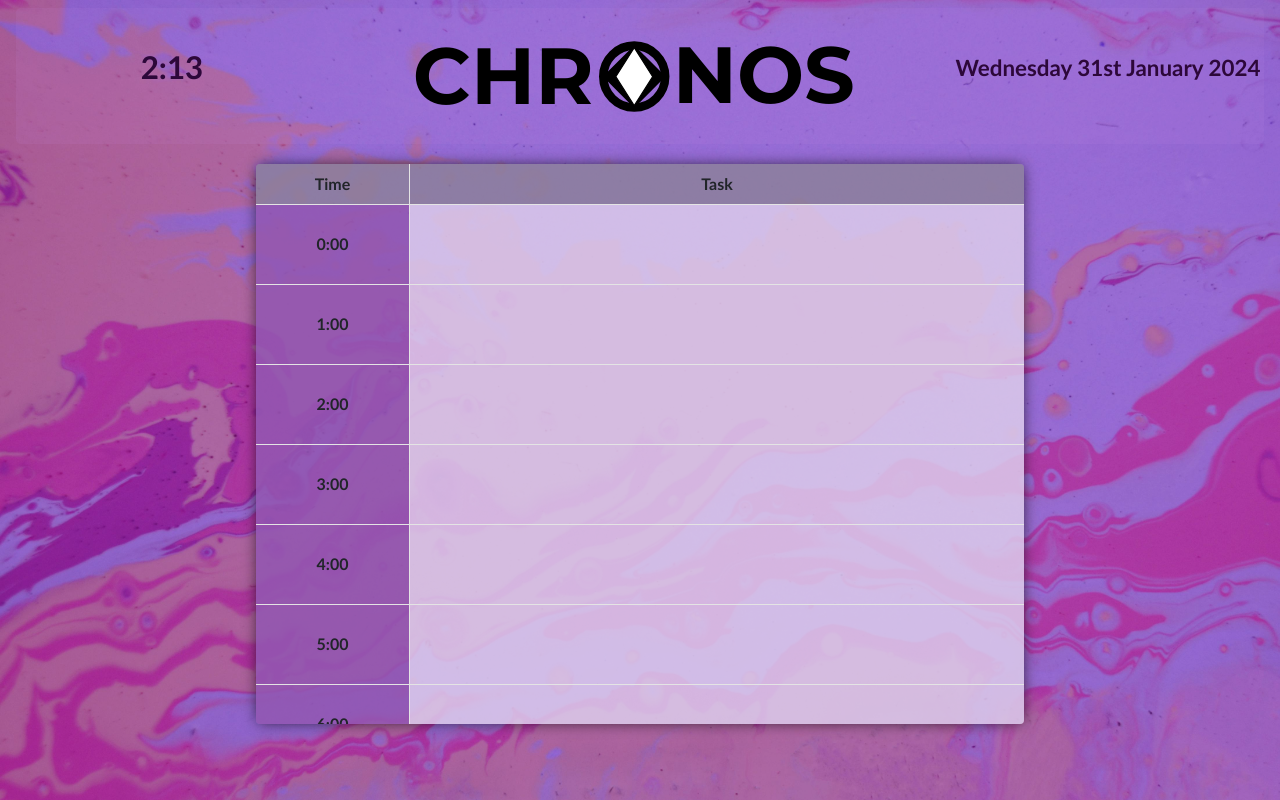
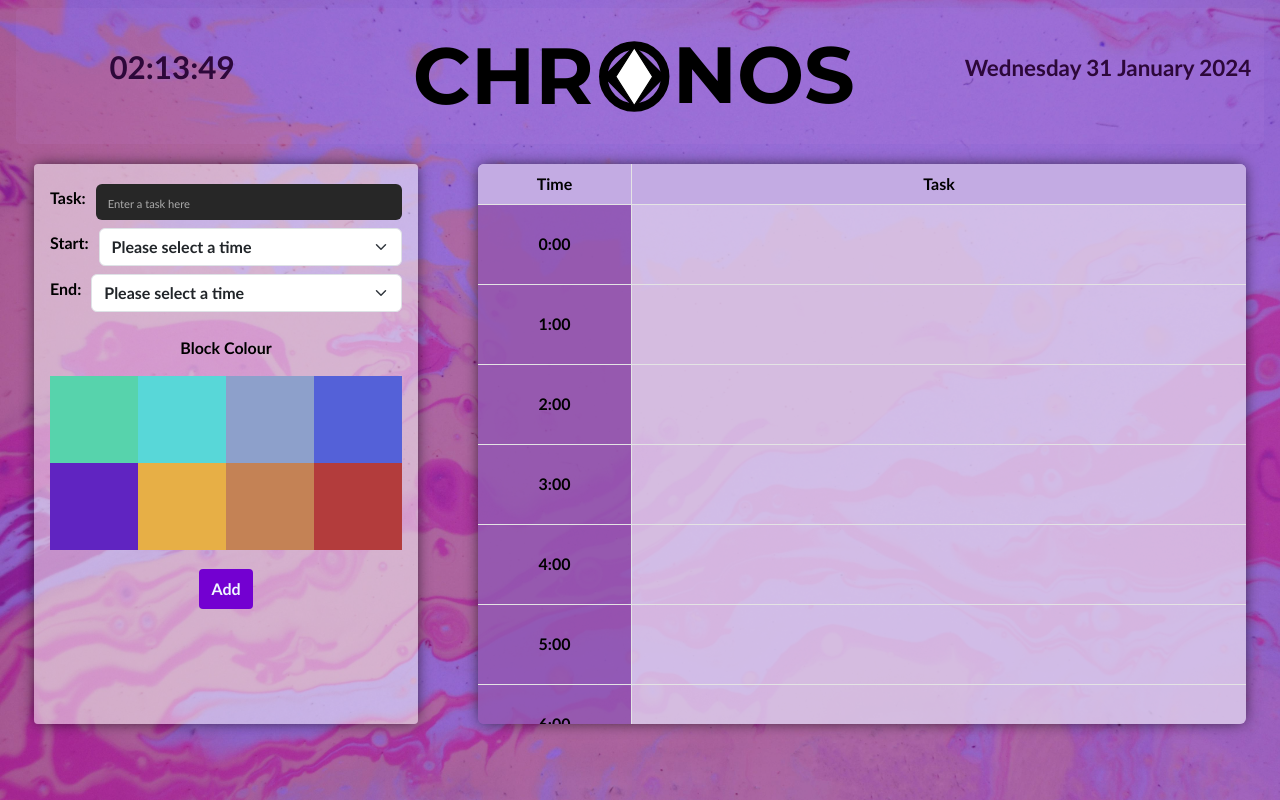
Before and after one commit to syntaxError-23/chronos-app-react, a React (Vite) app in the folder chronos-app/: page /schedule in a window 1280 px wide. Built offline with nearby package versions, Linux system fonts and the light colour scheme.

Commit message:
Adds new task modal to schedule component which creates object on button press

```diff
--- a/chronos-app/src/components/Landing/index.jsx
+++ b/chronos-app/src/components/Landing/index.jsx
@@ -1,4 +1,5 @@
 import React from "react"
+import { useState } from "react";
 import {Link} from 'react-router-dom'
 import 'bootstrap/dist/css/bootstrap.min.css';
 import chronosLogo from '../../assets/CHRONOS-logo-300dpi.svg';
@@ -7,10 +8,25 @@ import dayjs from 'dayjs'
 
 function Landing({children}){
 
+
+    let timeRightNow = dayjs().format('HH:mm:ss');
+
+    // const [time, setTime] = useState(timeRightNow)
+
+    // const updateTime = () => {
+    //     setTime(timeRightNow);
+    // }
+
+    // setInterval(updateTime, 500);
+
     let suffix = '';
 
     const dateToday1 = dayjs().format('dddd D');
     const dateToday2 = dayjs().format('MMMM YYYY');
+
+    let completeDate = `${dateToday1}${suffix} ${dateToday2}`;
+    console.log(completeDate);
+
 
     switch(parseInt(dayjs().format('D'))) {
         case 1:
@@ -26,13 +42,6 @@ function Landing({children}){
         default:
             suffix = 'th'
     }
-
-    let completeDate = `${dateToday1}${suffix} ${dateToday2}`;
-    console.log(completeDate);
-
-    let timeRightNow = dayjs().format('H:mm');
-
-
 
     return (
     <>
--- a/chronos-app/src/components/Login/index.jsx
+++ b/chronos-app/src/components/Login/index.jsx
@@ -7,8 +7,6 @@ import 'bootstrap/dist/css/bootstrap.min.css';
 function Login(){
 
     console.log('Hello');
-
-
     return (
     <>
         <div id="login-area" className="p-4 mb-5">
--- a/chronos-app/src/components/Schedule/index.jsx
+++ b/chronos-app/src/components/Schedule/index.jsx
@@ -1,15 +1,162 @@
-import React from "react";
+import { useEffect, useState } from "react";
 import './schedule.css';
 
 function Schedule() {
+
+    const [inputValue, setInputValue] = useState('');
+    const [selectStartValue, setSelectStartValue] = useState('');
+    const [selectEndValue, setSelectEndValue] = useState('');
+
+    /* *************** Creates arrays of units of time to be used as time slots *************** */
+
+    // Variable declarations
     const hoursArr = [];
+    const timeSlotsArr =[];
+    const combinedSlotsArr = [];
+    let cumulativeQuarters = 0;
 
+    //Create array of hours
     for(let i=0; i<24; i++){
         hoursArr.push(i)
     }
 
+    //Create array of 10 minute slots
+    for(let j=0; j<5; j++){
+        cumulativeQuarters+=0.1;
+        timeSlotsArr.push(cumulativeQuarters.toFixed(2));
+    }
+
+    //Create array of hours going up in 10 min increments
+    hoursArr.forEach((hour) => {
+        let prefix = '0';
+
+        if(hour > 9){
+            prefix = '';
+        }
+        timeSlotsArr.forEach((slot) => {
+
+          let currentSlot = `${prefix}${hour}:${slot.slice(2)}`;
+          combinedSlotsArr.push(currentSlot);
+        });
+      });
+
+    /* *************** Create object on button press (add button in new task modal) *************** */
+
+    class Task {
+        constructor(desc, start, end, colour){
+            this.desc = desc;
+            this.start = start;
+            this.end = end;
+            this.colour = colour;
+        }
+    }
+
+    let tasksArr = [];
+    const handleInputChange = (event) => {
+        setInputValue(event.target.value);
+        };
+
+    const handleSelectStart = event => {
+        setSelectStartValue(event.target.value);
+    }
+
+    const handleSelectEnd = event => {
+        setSelectEndValue(event.target.value);
+    }
+
+    const handleClick = () => {
+        let currentTask = new Task(inputValue, selectStartValue, selectEndValue, 'red');
+        tasksArr.push(currentTask);
+        console.log(currentTask);
+        console.log(tasksArr)
+    }
+
+    const timeDiff = (start, end) => {
+        console.log('Time diff function');
+        console.log('----------------------------')
+        let startHour = start.slice(0,2);
+        let startMin = start.slice(3);
+        let endHour = end.slice(0,2);
+        let endMin = end.slice(3);
+
+        let hourDiff = parseInt(endHour) - parseInt(startHour);
+        console.log(hourDiff);
+        let minDiff = parseInt(endMin) - parseInt(startMin);
+        console.log(minDiff);
+    }
+
+    timeDiff('00:40', '02:30');
+
+
+    /* *************** Returned JSX *************** */
     return(
         <>
+
+        {/* *************** New task modal container *************** */}
+
+            <div id="schedule-content">
+
+                <div id="new-task-container" className="py-1 px-3">
+
+                    <div className="new-task-div mt-3 mb-2" id="new-task-form">
+                        <label htmlFor="new-task" className="schedule-input-label form-label">Task:</label>
+                        <input onChange={handleInputChange} value={inputValue} type="text" id="new-task-input" name="new-task" className="form-control" placeholder="Enter a task here"/>
+                    </div>
+
+                    <div className="new-task-div" id="schedule-dropdowns">
+
+                        <div id="dropdown-1" className="dropdown-container mb-2">
+                            <label htmlFor="duration" className="schedule-input-label form-label" >Start:</label>
+                            <select onChange={handleSelectStart} value={selectStartValue} name="duration" id="new-task-duration" className="form-select">
+                                <option value="prompt">Please select a time</option>  {/**/}
+                                {combinedSlotsArr.map((slot, index) => (
+                                    <option key={index} value={slot}>{slot}</option>
+                                ))}
+                            </select>
+                        </div>
+
+                        <div id="dropdown-2" className="dropdown-container">
+                            <label htmlFor="duration" className="schedule-input-label form-label" >End:</label>
+                            <select onChange={handleSelectEnd} value={selectEndValue}name="duration" id="new-task-duration" className="form-select">
+                                <option value="prompt">Please select a time</option>
+                                {combinedSlotsArr.map((slot, index) => (
+                                    <option key={index} value={slot}>{slot}</option>
+                                ))}
+                            </select>
+                        </div>
+
+                    </div>
+
+                    <div id="colour-picker-container" className="my-4">
+
+                        <p className="text-center" id="colour-picker-title">Block Colour</p>
+
+                        <div id="colour-picker" className="">
+                            <div className="cp-row">
+                               <div className="colour-container"></div>
+                               <div className="colour-container"></div>
+                               <div className="colour-container"></div>
+                               <div className="colour-container"></div>
+                            </div>
+
+                            <div className="cp-row">
+                               <div className="colour-container"></div>
+                               <div className="colour-container"></div>
+                               <div className="colour-container"></div>
+                               <div className="colour-container"></div>
+                            </div>
+                        </div>
+                    </div>
+
+
+                    <div className="btn-wrapper py-3" id="new-task-btn-wrapper">
+                        <button onClick={handleClick} id="new-task-btn" >Add</button>
+                    </div>
+
+                </div>
+
+                {/* *************** Schedule section *************** */}
+
                 <div id="schedule-container">
                     <table className="">
                         <thead>
@@ -23,12 +170,17 @@ function Schedule() {
                             hoursArr.map((hour) => (
                                 <tr key={hour} className="schedule-row">
                                     <td className="time-block text-center">{hour}:00</td>
-                                <td className="task-block text-center"></td>
+                                    <td className="task-block text-center">
+                                        <div>
+                                        </div>
+                                    </td>
                                 </tr>
                             ))}
                         </tbody>
                     </table>
                 </div>
+            </div>
+
         </>
     )
 }
--- a/chronos-app/src/components/Schedule/schedule.css
+++ b/chronos-app/src/components/Schedule/schedule.css
@@ -1,16 +1,24 @@
-/* ******************** Schedule area styles ******************** */
+/* ******************** Schedule content styles ******************** */
+div#schedule-content{
+    display: flex;
+    justify-content: center;
+}
+
+
+
+
+/* ******************** Schedule table styles ******************** */
+
 div#schedule-container{
     background-color: rgba(255, 255, 255, 0.5);
     height: 70vh;
     width: 60vw;
     margin: 0 auto;
-    border-radius: 4px;
     box-shadow: 0px 0px 15px -2px rgba(0,0,0,0.75);
+    border-radius: 6px;
     overflow-y: scroll;
-
 }
 
-/* ******************** table styles ******************** */
 table{
     table-layout: fixed;
     width: 100%;
@@ -21,6 +29,8 @@ tbody tr{
 
 thead{
     height: 5vh;
+    position: sticky;
+    top: 0;
 }
 
 td, th{
@@ -41,11 +51,12 @@ tr:nth-child(24n) td{
 }
 
 #time{
-    border-bottom: solid rgb(228, 228, 228) 1px;
     border-right: solid rgb(228, 228, 228) 1px;
 }
 #time, #task {
-    background-color: rgba(116, 102, 135, 0.7);
+    background-color: rgb(195, 171, 227);
+    border-bottom: solid rgb(228, 228, 228) 1px;
+
 }
 
 .time-block{
@@ -56,3 +67,118 @@ tr:nth-child(24n) td{
 .task-block{
     background-color: rgba(212, 192, 231, 0.7) !important;
 }
+
+/* ******************** new task modal styles ******************** */
+
+div#new-task-container{
+    width: 30vw;
+    height: 70vh;
+    background-color: rgba(255, 255, 255, 0.5);
+    border-radius: 4px;
+    box-shadow: 0px 0px 15px -2px rgba(0,0,0,0.75);
+    margin: 0 auto;
+    overflow: auto;
+}
+
+p#new-task-text{
+    font-weight: 700;
+}
+
+.schedule-input-label{
+    margin-right: 10px;
+}
+
+div.schedule-dropdowns{
+    display: flex;
+    flex-direction: column;
+}
+
+div.new-task-div input:focus{
+    box-shadow: 0 0 3px 0.25rem rgba(174, 86, 246, 0.25);
+}
+
+div#new-task-form{
+    display: flex;
+    justify-content: flex-start;
+    align-items: center;
+}
+
+div.dropdown-container{
+    display: flex;
+    justify-content: flex-start;
+    align-items: center;
+}
+
+div.dropdown-container select{
+    font-weight: 600;
+}
+
+
+
+/* *************** Colour picker styles *************** */
+
+div#colour-picker-container{
+    height: 35%;
+}
+
+div#colour-picker{
+    height: 90%;
+}
+
+p#colour-picker-title{
+    font-weight: 700;
+}
+
+div.cp-row{
+    height: 50%;
+    display: flex;
+    justify-content: center;
+}
+
+
+
+div.colour-container{
+    width: 25%;
+    border: 0 solid rgb(199, 239, 255);
+    transition: all 0.1s ease-in;
+}
+
+div.colour-container:hover{
+    border: 1px solid rgb(199, 239, 255);
+
+}
+
+/* *************** Row 1*************** */
+
+
+div.cp-row:nth-child(1) .colour-container:nth-child(1){
+    background-color: #57d3ac;
+}
+div.cp-row:nth-child(1) .colour-container:nth-child(2){
+    background-color: #58d7d8;
+}
+
+div.cp-row:nth-child(1) .colour-container:nth-child(3){
+    background-color: #8da0cb;
+}
+
+div.cp-row:nth-child(1) .colour-container:nth-child(4){
+    background-color: #5461d8;
+}
+
+/* *************** Row 2 *************** */
+
+div.cp-row:nth-child(2) .colour-container:nth-child(1){
+    background-color: #6024c1;
+}
+div.cp-row:nth-child(2) .colour-container:nth-child(2){
+    background-color: #e7af46;
+}
+
+div.cp-row:nth-child(2) .colour-container:nth-child(3){
+    background-color: #c48255;
+}
+
+div.cp-row:nth-child(2) .colour-container:nth-child(4){
+    background-color: #b33c3c;
+}
--- a/chronos-app/src/index.css
+++ b/chronos-app/src/index.css
@@ -2,6 +2,8 @@
 *{
   font-family: 'Montserrat', Calibri, 'Trebuchet MS', sans-serif;
   font-weight: 600;
+  color: black;
+  box-sizing: border-box;
 }
 
   /* hide scrollbar from chrome */
@@ -19,3 +21,52 @@ a{
   color: white;
   display: block;
 }
+
+/* *************** Button styles *************** */
+
+button{
+  background-color: rgb(115, 0, 209);
+  color:aliceblue;
+  border-radius: 4px;
+  outline: none;
+  border: none;
+  padding: 8px 12px;
+  transition: background-color 0.2s ease-out;
+}
+
+button:hover{
+  background-color: rgb(123, 39, 233);
+}
+
+
+
+/* *************** Form styles *************** */
+
+
+label{
+  font-weight: 700;
+}
+
+input{
+  background-color: rgb(39, 39, 39);
+  border: none;
+  color: white;
+}
+
+
+input::placeholder{
+  color: rgb(171, 171, 171);
+  font-size: 0.7em;
+}
+
+input:focus{
+  background-color: rgb(39, 39, 39);
+  color: aliceblue;
+  box-shadow: 0 0 3px 0.25rem rgba(230, 201, 254, 0.25);
+}
+
+input.form-control:focus{
+  background-color: rgb(39, 39, 39);
+  color: aliceblue;
+  box-shadow: 0 0 3px 0.25rem rgba(230, 201, 254, 0.25);
+}
```
Also changed, not shown: chronos-app/src/pages/LandingPage.jsx (+3 -5 lines). Lines whose indentation alone changed are shown as unchanged.
